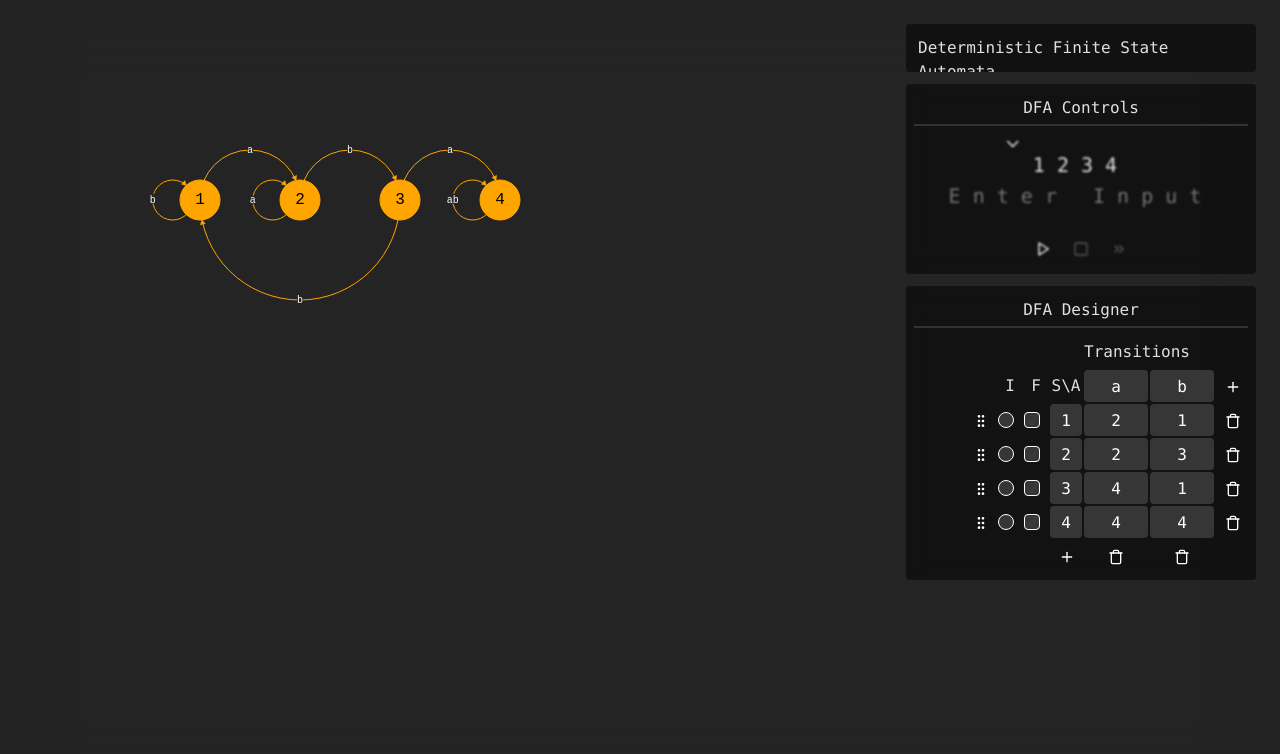
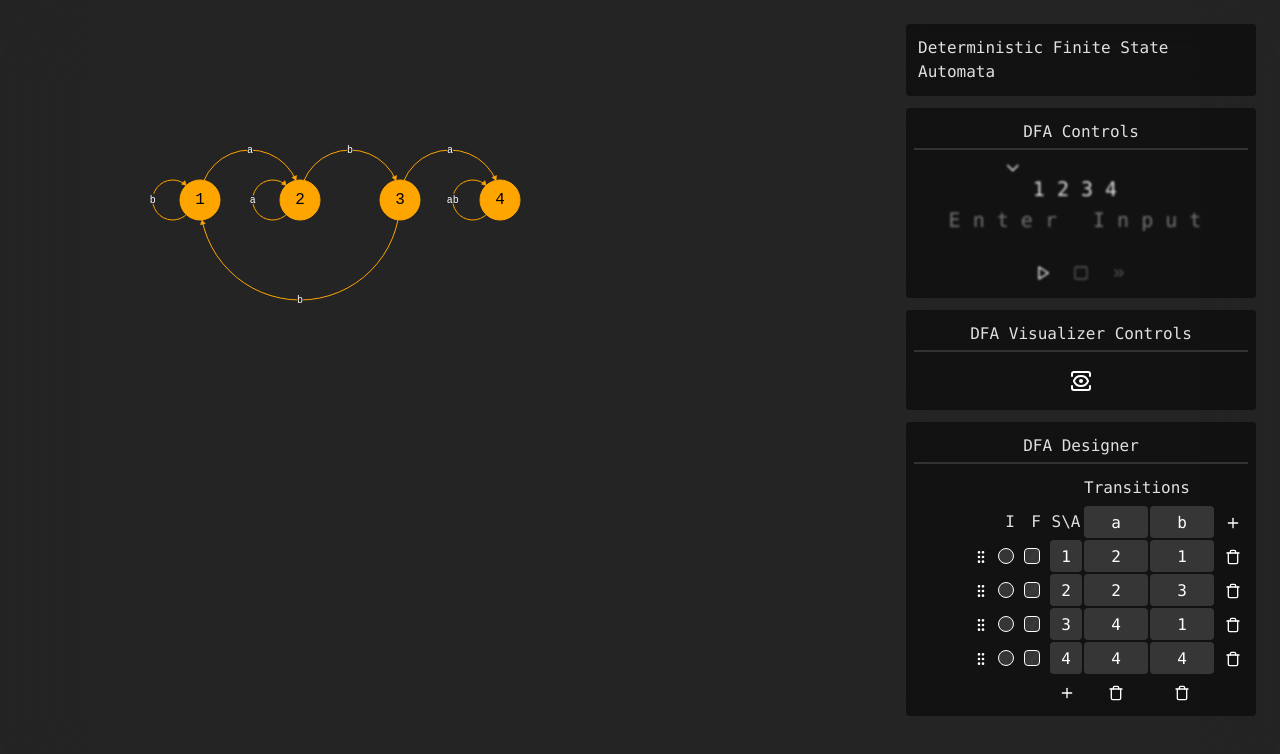
Before and after one commit to utkusagocak/automata-simulator, a Vue app: page / in a window 1280 px wide. Shown: the top 754 px of the page. Built offline with nearby package versions, Linux system fonts and the light colour scheme.

Commit message:
add visualizer controls

```diff
--- a/src/App.css
+++ b/src/App.css
@@ -60,7 +60,8 @@
   pointer-events: none;
 
   --scale: 1.5;
-  box-shadow: inset 0px 0px calc(var(--padding) * var(--scale)) calc(var(--padding) * var(--scale)) #242424;
+  box-shadow: inset 0px 0px calc(var(--padding) * var(--scale)) calc(var(--padding) * var(--scale))
+    #242424;
 
   /* Blured border or padding */
   /*
@@ -77,19 +78,6 @@
   grid-column: 1;
   grid-row: 1 / 4;
   pointer-events: none;
-}
-
-.right-panel {
-  grid-column: -2;
-  grid-row: 1;
-
-  max-width: 350px;
-
-  display: flex;
-  flex-direction: column;
-  gap: 12px;
-  z-index: 1;
-  overflow: auto;
 }
 
 textarea,
@@ -178,11 +166,34 @@ input {
   background-color: red;
 }
 
+.right-panel {
+  grid-column: -2;
+  grid-row: 1;
+
+  max-width: 350px;
+  max-height: 100%;
+
+  display: flex;
+  flex-direction: column;
+
+  gap: 12px;
+  z-index: 1;
+  overflow: auto;
+}
+
 .panel {
+  display: grid;
+  grid-template-rows: auto minmax(0, 1fr);
+
   padding: 8px;
   background-color: rgba(0, 0, 0, 0.5);
   backdrop-filter: blur(9px);
   border-radius: 4px;
+
+  min-height: 0;
+  max-width: 100%;
+
+  flex-shrink: 0;
 }
 
 .panel-title {
@@ -199,27 +210,15 @@ input {
   border-bottom-color: rgba(126, 126, 126, 0.3);
 }
 
-.description-panel {
-  display: flex;
-  flex-direction: column;
-
-  transition: 0.25s;
-  height: calc(1.5rem + 4px * 2 + 8px * 2);
-
-  overflow-y: hidden;
+.panel-content {
+  min-height: 0;
+  max-height: 100%;
 }
 
-.description-panel:not(:hover) .panel-title {
-  border-bottom-color: transparent;
-  /* margin-bottom: unset; */
+.dfa-designer {
+  overflow: auto;
 }
 
-.description-panel .description {
-  padding: 4px;
-  flex-grow: 1;
-  overflow-y: auto;
+.dfa-designer-panel {
+  flex: 0 1 auto;
 }
-
-.description-panel:hover {
-  height: 300px;
-}
--- a/src/App.vue
+++ b/src/App.vue
@@ -1,14 +1,15 @@
 <script setup lang="ts">
 import { reactive, onMounted, ref, shallowRef } from 'vue';
-import { DFA, DFATransitions } from './components/DFA/DFA';
+import { DFA, DFATransitions } from './DFA/DFA';
 
 import './App.css';
 import './Common.css';
 
-import DFADesigner from './components/DFADesigner.vue';
-import DFAControls from './components/DFAControls.vue';
-import DFAVisualizer from './components/DFAVisualizer.vue';
+import DFADesigner from './DFA/DFADesigner.vue';
+import DFAControls from './DFA/DFAControls.vue';
+import DFAVisualizer from './DFA/DFAVisualizer.vue';
 import { Geometry } from './math';
+import DFAVisualizerControls from './DFA/DFAVisualizerControls.vue';
 
 const states = ['1', '2', '3', '4'];
 const alphabet = 'ab';
@@ -32,6 +33,7 @@ const transitions: DFATransitions = {
 };
 
 const dfa = reactive(new DFA());
+const visualizer = ref<InstanceType<typeof DFAVisualizer> | null>(null);
 
 onMounted(() => {
   for (const name of states) {
@@ -53,26 +55,20 @@ onMounted(() => {
 <template>
   <div class="main">
     <div className="graph-container">
-      <DFAVisualizer :dfa="dfa" />
+      <DFAVisualizer ref="visualizer" :dfa="dfa" />
     </div>
 
     <div class="right-panel">
       <div className="panel description-panel">
         <div className="panel-title">Deterministic Finite State Automata</div>
-        <div className="description">
-          Lorem ipsum dolor sit amet, consectetur adipiscing elit, sed do eiusmod tempor incididunt
-          ut labore et dolore magna aliqua. Ut enim ad minim veniam, quis nostrud exercitation
-          ullamco laboris nisi ut aliquip ex ea commodo consequat. Duis aute irure dolor in
-          reprehenderit in voluptate velit esse cillum dolore eu fugiat nulla pariatur. Excepteur
-          sint occaecat cupidatat non proident, sunt in culpa qui officia deserunt mollit anim id
-          est laborum
-        </div>
       </div>
 
       <DFAControls :dfa="dfa" />
+      <DFAVisualizerControls :visualizer="visualizer" />
       <DFADesigner :dfa="dfa" />
     </div>
   </div>
 </template>
 
 <style scoped></style>
+./DFA/DFA
--- a/src/Canvas/Canvas.vue
+++ b/src/Canvas/Canvas.vue
@@ -27,9 +27,9 @@ function fitToView(rect?: Geometry.Rectangle) {
     if (!containerRef.value) return;
     const canvasRect = containerRef.value.getBoundingClientRect();
     rect = {
-      x: canvasRect.x,
+      x: canvasRect.x + 30,
       y: canvasRect.y,
-      width: canvasRect.width - 300,
+      width: canvasRect.width - 340,
       height: canvasRect.height,
     };
   }
--- a/src/components/DFAControls.vue
+++ b/src/DFA/DFAControls.vue
@@ -6,7 +6,7 @@ import {
   LucidePlay,
   LucideSquare,
 } from 'lucide-vue-next';
-import { DFA } from './DFA/DFA';
+import { DFA } from './DFA';
 
 const { dfa } = defineProps<{ dfa: DFA }>();
 </script>
@@ -16,7 +16,7 @@ const { dfa } = defineProps<{ dfa: DFA }>();
     <div className="panel-title">DFA Controls</div>
 
     <div
-      class="dfa-controls d-flex flex-column align-items-center gap-1"
+      class="panel-content dfa-controls d-flex flex-column align-items-center gap-1"
       :class="{ disabled: !DFA.isDFAValid(dfa) }"
     >
       <div
@@ -118,3 +118,4 @@ const { dfa } = defineProps<{ dfa: DFA }>();
   transition: transform 0.2s linear;
 }
 </style>
+../DFA/DFA
--- a/src/components/DFADesigner.vue
+++ b/src/DFA/DFADesigner.vue
@@ -1,6 +1,6 @@
 <script setup lang="ts">
 import { LucideGripVertical, LucidePlus, LucideTrash } from 'lucide-vue-next';
-import { DFA } from './DFA/DFA';
+import { DFA } from './DFA';
 import { ref } from 'vue';
 
 const { dfa } = defineProps<{ dfa: DFA }>();
@@ -33,10 +33,10 @@ function handleStartDrag(e: PointerEvent, target: string) {
 </script>
 
 <template>
-  <div class="panel">
+  <div class="panel dfa-designer-panel">
     <div class="panel-title">DFA Designer</div>
     <div
-      class="dfa-designer"
+      class="panel-content dfa-designer"
       :class="{ dragging: drag.dragging }"
       :style="{
         display: 'grid',
@@ -264,3 +264,4 @@ function handleStartDrag(e: PointerEvent, target: string) {
 </template>
 
 <style scoped></style>
+../DFA/DFA
--- a/src/components/DFA/DFAGraph.ts
+++ b/src/DFA/DFAGraph.ts
@@ -1,4 +1,4 @@
-import { Geometry } from '../../math';
+import { Geometry } from '../math';
 import { DFA, DFAState } from './DFA';
 
 export interface DFANode {
--- a/src/components/DFAVisualizer.vue
+++ b/src/DFA/DFAVisualizer.vue
@@ -1,21 +1,23 @@
 <script setup lang="ts">
-import { computed } from 'vue';
-import { DFA } from './DFA/DFA';
-import { createDFAGraph } from './DFA/DFAGraph';
+import { computed, ref } from 'vue';
+import { DFA } from './DFA';
+import { createDFAGraph } from './DFAGraph';
 import Canvas from '../Canvas/Canvas.vue';
 import Node from '../Canvas/Node.vue';
 import { Circle, Path, Text } from '../Canvas/Shapes';
-import { Geometry } from '../math';
 
 const { dfa } = defineProps<{ dfa: DFA }>();
 const graph = computed(() => {
   return createDFAGraph(dfa);
 });
+
+const canvas = ref<InstanceType<typeof Canvas>>();
+defineExpose({ controls: canvas, grap: graph });
 </script>
 
 <!-- Graph -->
 <template>
-  <Canvas id="dfa-graph-canvas">
+  <Canvas ref="canvas" id="dfa-graph-canvas">
     <!-- Graph.Edge -->
     <template v-for="(edge, key, index) in graph.edges" :key="edge">
       <Node
--- /dev/null
+++ b/src/DFA/DFAVisualizerControls.vue
@@ -0,0 +1,41 @@
+<script setup lang="ts">
+import { Ref } from 'vue';
+import { DFA } from './DFA';
+import DFAVisualizer from './DFAVisualizer.vue';
+import { LucideView } from 'lucide-vue-next';
+
+const { visualizer } = defineProps<{
+  visualizer: InstanceType<typeof DFAVisualizer> | null;
+}>();
+</script>
+
+<template>
+  <div class="panel">
+    <div className="panel-title">DFA Visualizer Controls</div>
+
+    <div class="panel-content">
+      <div class="d-flex justify-content-center align-items-center">
+        <button
+          class="icon-btn"
+          @click="
+            () => {
+              if (visualizer) {
+                console.log('fit-to-view 1', visualizer.controls?.fitToView());
+                visualizer.controls?.fitToView();
+              }
+            }
+          "
+        >
+          <LucideView />
+        </button>
+      </div>
+    </div>
+  </div>
+</template>
+
+<style scoped>
+.icon-btn {
+  font-size: 1.5rem;
+  border-radius: 4px;
+}
+</style>
```
Also changed, not shown: src/DFA/DFA.ts (renamed from src/components/DFA/DFA.ts).
